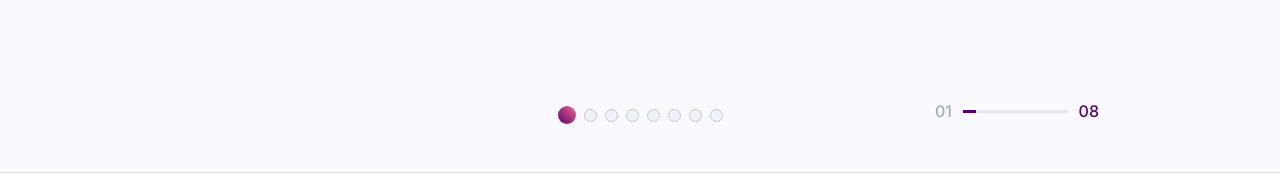
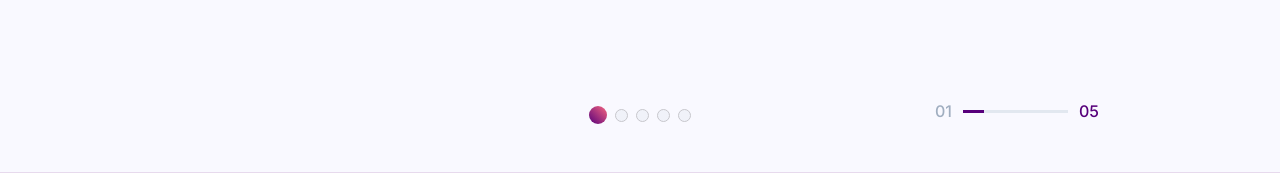
Before and after one commit to ShaikhMuhammad891/design-react, a React (Vite) app: page / in a window 1280 px wide. Shown: the part 1320-1509 px from the top of the page. Built offline with nearby package versions, Linux system fonts and the light colour scheme.

Commit message:
last for may 14

```diff
--- a/src/App.css
+++ b/src/App.css
@@ -40,7 +40,3 @@
 .read-the-docs {
   color: #888;
 } */
-
-.header {
-  box-shadow: 0px 4px 40px 0px rgba(0, 0, 0, 0.1);
-}
--- a/src/common/Header.jsx
+++ b/src/common/Header.jsx
@@ -9,8 +9,9 @@ const Header = () => {
   const [showNav, setShowNav] = useState(false);
   return (
     <>
+      <div className=" header bg-[#FFFFFF] mx-auto">
         <header
-        className={`header sm:px-[25px] px-2 bg-[#FFFFFF]  md:flex justify-between items-center max-w-[1440px] mx-auto ${
+          className={` sm:px-[25px] px-2 md:flex justify-between items-center max-w-[1440px] mx-auto ${
             !showNav ? "flex" : ""
           }`}
         >
@@ -55,10 +56,15 @@ const Header = () => {
               </li>
             </ul>
           </div>
-        <div className={`contact ${showNav ? " block ml-[8px]" : " hidden md:block "}`}>
+          <div
+            className={`contact ${
+              showNav ? " block ml-[8px]" : " hidden md:block "
+            }`}
+          >
             <Button />
           </div>
         </header>
+      </div>
     </>
   );
 };
--- a/src/index.css
+++ b/src/index.css
@@ -1,8 +1,11 @@
-
 @import url("https://fonts.googleapis.com/css2?family=Inter:wght@100..900&display=swap");
 @tailwind base;
 @tailwind components;
 @tailwind utilities;
+
+.header {
+  box-shadow: 0px 4px 40px 0px rgba(0, 0, 0, 0.1);
+}
 
 
 .swiper-pagination {
--- a/src/main/Alcaline.jsx
+++ b/src/main/Alcaline.jsx
@@ -5,7 +5,8 @@ import "./Services.css";
 const Alcline = () => {
   return (
     <>
-      <div className=" mt-[90px] border-t border-[#E7DAED] max-w-[1440px] mx-auto">
+      <div className=" border-t border-[#E7DAED]">
+        <div className=" mt-[90px]  max-w-[1440px] mx-auto">
           <div className=" md:mt-[93px] sm:mt-[60px] mt-[40px]">
             <div className=" flex justify-center">
               <Line />
@@ -92,6 +93,7 @@ const Alcline = () => {
                 </>
               );
             })}
+          </div>
         </div>
       </div>
     </>
--- a/src/main/Resources.jsx
+++ b/src/main/Resources.jsx
@@ -18,7 +18,7 @@ const Resources = () => {
           </p>
         </div>
 
-        <div className=" example flex max-w-[1440px] mx-auto w-full overflow-x-scroll  lg:gap-[60px] md:gap-[40px] sm:gap-[20px] gap-4 lg:mt-[66px] md:mt-[46px] mt-[30px]">
+        <div className=" example flex max-w-[1920px] mx-auto w-full overflow-x-scroll  lg:gap-[60px] md:gap-[40px] sm:gap-[20px] gap-4 lg:mt-[66px] md:mt-[46px] mt-[30px]">
           {data.map((e, i) => {
             return (
               <>
--- a/src/main/Services.jsx
+++ b/src/main/Services.jsx
@@ -1,128 +1,3 @@
-// import React from "react";
-// import { Swiper, SwiperSlide } from "swiper/react";
-// import "swiper/css";
-// import "swiper/css/pagination";
-// import "./Services.css"; // Import your custom CSS file for Services component
-// import "../index.css";
-// import { Pagination } from "swiper/modules";
-
-// const Services = () => {
-//   return (
-//     <div className="bg-[#F9F9FF] border-y border-[#E7DAED] lg:pb-[100px] md:pb-[70px] sm:pb-[80px] pb-[40px] relative">
-//       <p className="text-[#1A202C] lg:text-[35px] md:text-[28px] sm:text-[25px] text-[20px]  md:font-[700] sm:font-[500] lg:leading-[55px] md:leading-[40px] sm:leading-[30px] lg:mt-[45px] md:mt-[35px] sm:mt-[25px] mt-[20px] font-inter text-center">
-//         Services we offer
-//       </p>
-//       <Swiper
-//         onChange={() => {
-//           return console.log("hey there!");
-//         }}
-//         slidesPerView={5}
-//         spaceBetween={30}
-//         grabCursor={true}
-//         pagination={{
-//           el: ".swiper-pagination",
-//           clickable: true,
-//           type: "bullets",
-//         }}
-//         modules={[Pagination]}
-//         className="mySwiper max-w-[1440px] w-full"
-//       >
-//         {data.map((element, index) => (
-//           <SwiperSlide key={index}>
-//             <div
-//               key={index}
-//               className={` border border-red-400 lg:max-w-[330px] md:min-w-[233px] min-w-[200px] w-full rounded-[7px] lg:pl-[16px] md:pl-[12px] lg:py-[38.5px] md:py-[20px] sm:py-[15px] sm:pl-[10px] py-2 px-2`}
-//             >
-//               <div className="slide-content">
-//                 <img
-//                   src={element.img}
-//                   alt="img"
-//                   className="border border-[#F76680] rounded-full p-2 logo"
-//                 />
-//                 <div>
-//                   <p
-//                     className={` lg:text-[20px] md:text-[16px] sm:text-[14px] text-[12px] mt-2 font-inter md:font-[600] sm:font-[500] font-[400] lg:leading-[27.3px] md:leading-[21px] lg:mt-[15px] sm:mt-[10px] ${
-//                       index === 0 ? "text-red-500" : ""
-//                     } `}
-//                   >
-//                     {element.title}
-//                   </p>
-//                   <p className=" lg:mt-[20px] md:mt-[15px] sm:mt-[12px] mt-2 text-[10px] leading-3 font-inter md:font-[400] sm:font-[300] sm:text-[11px] lg:text-[14px] md:text-[10px] lg:leading-[22.68px] md:leading-4 sm:leading-4 text-[#4A5568] max-w-[301px]">
-//                     {element.description}
-//                   </p>
-//                 </div>
-//               </div>
-//             </div>
-//           </SwiperSlide>
-//         ))}
-//       </Swiper>
-//       <div className="pagination-area flex items-center">
-//         <div className="swiper-pagination mb-7"></div>
-//       </div>
-//     </div>
-//   );
-// };
-
-// export default Services;
-
-// const data = [
-//   {
-//     title: "Mobile App Development 1",
-//     img: "/images/mobile-logo.png",
-//     description:
-//       "A Website is an extension of yourself and we can help you to express it properly. Your website is your number one marketing asset because we live in a digital age.",
-//   },
-//   {
-//     title: "Web Design & Development 2",
-//     img: "/images/web-logo.png",
-//     description:
-//       "A Website is an extension of yourself and we can help you to express it properly. Your website is your number one marketing asset because we live in a digital age.",
-//   },
-//   {
-//     title: "Software Testing Service 3 ",
-//     img: "/images/dashboard.png",
-//     description:
-//       "A Website is an extension of yourself and we can help you to express it properly. Your website is your number one marketing asset because we live in a digital age.",
-//   },
-//   {
-//     title: "Mobile App Development 4",
-//     img: "/images/mobile-logo.png",
-//     description:
-//       "A Website is an extension of yourself and we can help you to express it properly. Your website is your number one marketing asset because we live in a digital age.",
-//   },
-//   {
-//     title: "Mobile App Development 5",
-//     img: "/images/mobile-logo.png",
-//     description:
-//       "A Website is an extension of yourself and we can help you to express it properly. Your website is your number one marketing asset because we live in a digital age.",
-//   },
-//   {
-//     title: "Mobile App Development 6",
-//     img: "/images/mobile-logo.png",
-//     description:
-//       "A Website is an extension of yourself and we can help you to express it properly. Your website is your number one marketing asset because we live in a digital age.",
-//   },
-//   {
-//     title: "Mobile App Development 7",
-//     img: "/images/mobile-logo.png",
-//     description:
-//       "A Website is an extension of yourself and we can help you to express it properly. Your website is your number one marketing asset because we live in a digital age.",
-//   },
-//   {
-//     title: "Mobile App Development 8",
-//     img: "/images/mobile-logo.png",
-//     description:
-//       "A Website is an extension of yourself and we can help you to express it properly. Your website is your number one marketing asset because we live in a digital age.",
-//   },
-//   {
-//     title: "Mobile App Development 9",
-//     img: "/images/mobile-logo.png",
-//     description:
-//       "A Website is an extension of yourself and we can help you to express it properly. Your website is your number one marketing asset because we live in a digital age.",
-//   },
-//   // Add more data as needed
-// ];
-
 import React, { useRef, useState, useEffect } from "react";
 import { Swiper, SwiperSlide } from "swiper/react";
 import "swiper/css";
@@ -287,46 +162,4 @@ const data = [
     description:
       "A Website is an extension of yourself and we can help you to express it properly. Your website is your number one marketing asset because we live in a digital age.",
   },
-  {
-    title: "Mobile App Development",
-    img: "/images/dashboard.png",
-    description:
-      "A Website is an extension of yourself and we can help you to express it properly. Your website is your number one marketing asset because we live in a digital age.",
-  },
-  {
-    title: "Mobile App Development",
-    img: "/images/dashboard.png",
-    description:
-      "A Website is an extension of yourself and we can help you to express it properly. Your website is your number one marketing asset because we live in a digital age.",
-  },
-  {
-    title: "Mobile App Development",
-    img: "/images/dashboard.png",
-    description:
-      "A Website is an extension of yourself and we can help you to express it properly. Your website is your number one marketing asset because we live in a digital age.",
-  },
-
-  // Add more data as needed
 ];
-
-{
-  /* <div>
-        <progress value={progress} max="100"></progress>
-        <div>
-          <button onClick={increaseProgress}>Increase Progress</button>
-          <button onClick={decreaseProgress}>Decrease Progress</button>
-        </div>
-      </div> */
-}
-
-// const progress = (swiper.activeIndex / (swiper.slides.length - 1)) * 100;
-// setSwiperProgress(progress);
-// if (progress < 100) {
-//   setProgress(progress + 10); // Increase progress by 10%
-// }
-// if (progress === 100) {
-//   setTimeout(() => {
-//     setProgress(0);
-//   }, 4000);
-// }
-// console.log(swiper.realIndex);
```
Lines whose indentation alone changed are shown as unchanged.
